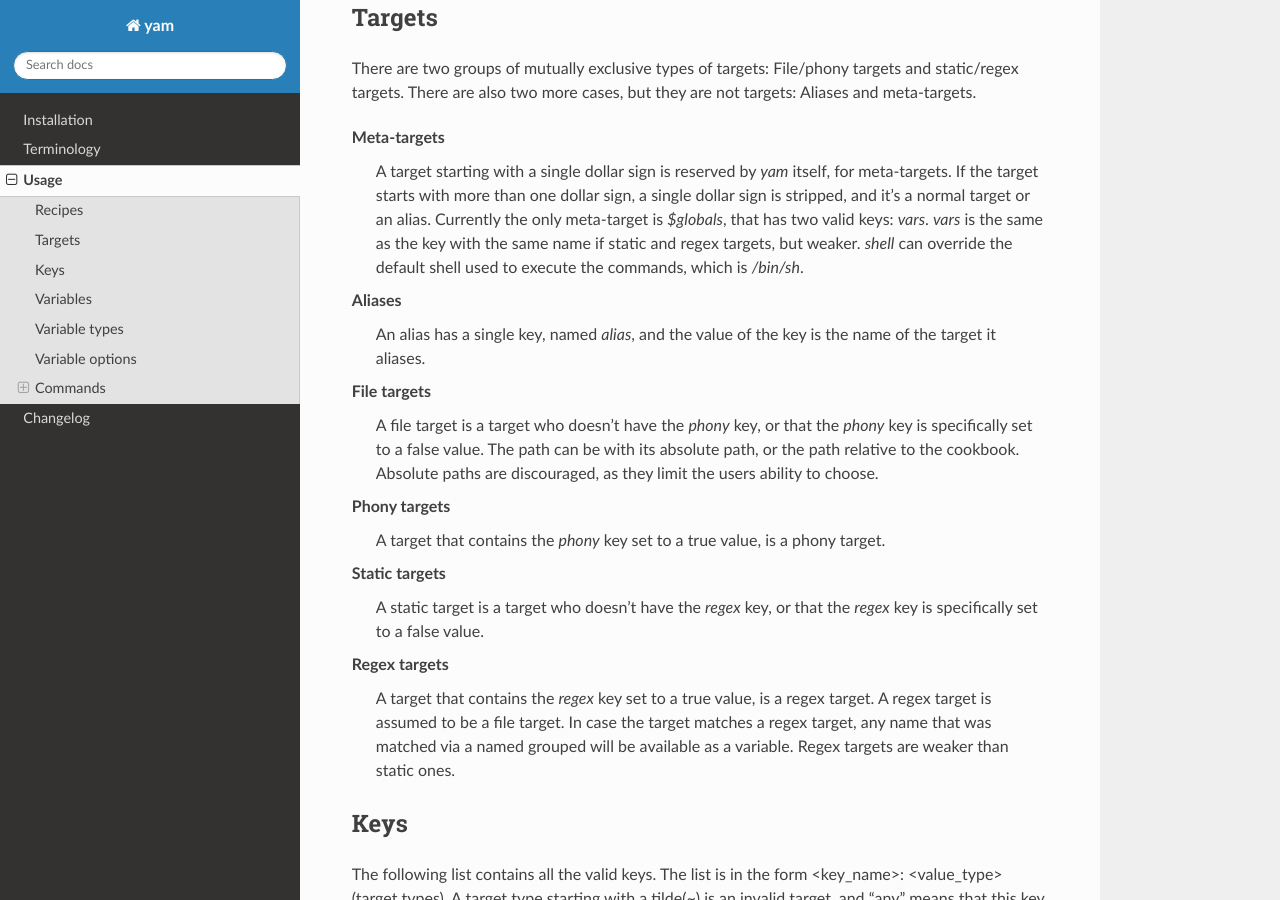
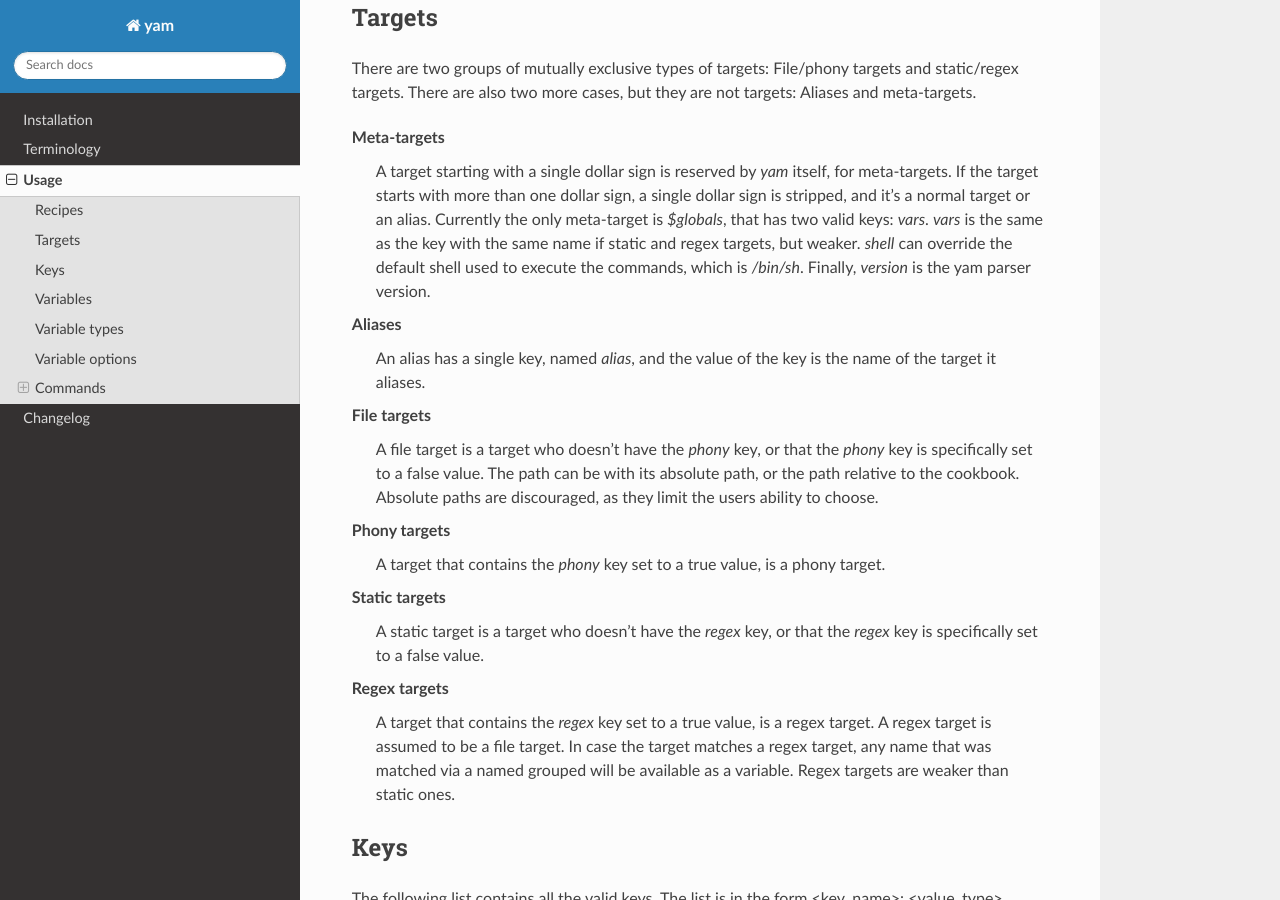
Before and after one commit to spapanik/yamk, a Sphinx documentation site: the page built from docs/source/usage.rst, in a window 1280 px wide and 900 px high, scrolled down 1137 px. Built offline with Sphinx 7.4.7 and the Read the Docs theme 2.0.0, drawn with Linux system fonts in a browser that asks for light colours.

Commit message:
Set the parser version in the cookbook

```diff
--- a/CHANGELOG.rst
+++ b/CHANGELOG.rst
@@ -8,6 +8,10 @@ The format is based on `Keep a Changelog`_, and this project adheres to `Semanti
 
 `Unreleased`_
 -------------
+
+Added
+^^^^^
+* Allow setting the parser version
 
 Changed
 ^^^^^^^
--- a/cookbook.yml
+++ b/cookbook.yml
@@ -1,6 +1,7 @@
 ---
 $globals:
   shell: bash
+  version: 4
   vars:
     poetry_extra: --sync
     runner: poetry run
--- a/docs/source/usage.rst
+++ b/docs/source/usage.rst
@@ -45,7 +45,9 @@ Targets
 There are two groups of mutually exclusive types of targets: File/phony targets and static/regex targets. There are also two more cases, but they are not targets: Aliases and meta-targets.
 
 Meta-targets
-    A target starting with a single dollar sign is reserved by *yam* itself, for meta-targets. If the target starts with more than one dollar sign, a single dollar sign is stripped, and it's a normal target or an alias. Currently the only meta-target is *$globals*, that has two valid keys: *vars*. *vars* is the same as the key with the same name if static and regex targets, but weaker. *shell* can override the default shell used to execute the commands, which is */bin/sh*.
+    A target starting with a single dollar sign is reserved by *yam* itself, for meta-targets. If the target starts with more than one dollar sign, a single dollar sign is stripped, and it's a normal target or an alias. Currently the only meta-target is *$globals*, that has two valid keys: *vars*. *vars* is the same as the key with the same name if static and regex targets, but weaker.
+    *shell* can override the default shell used to execute the commands, which is */bin/sh*.
+    Finally, *version* is the yam parser version.
 Aliases
     An alias has a single key, named *alias*, and the value of the key is the name of the target it aliases.
 File targets
```
Also changed, not shown: 1 other file.
